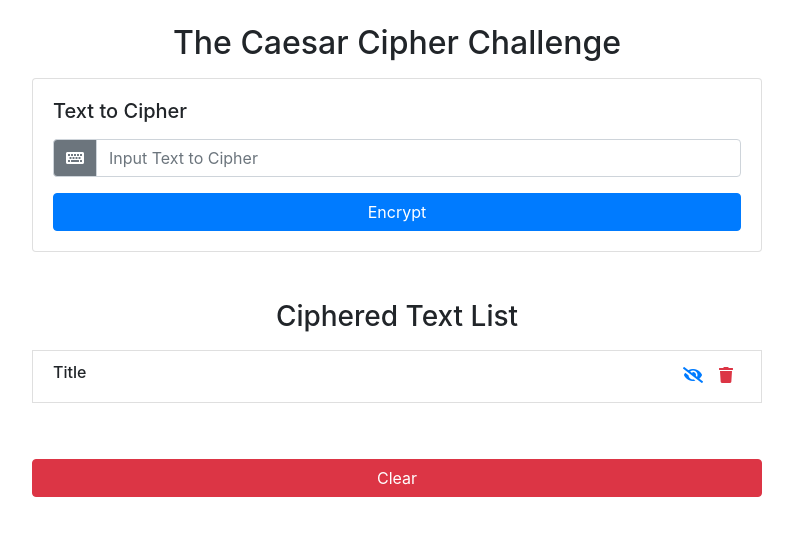
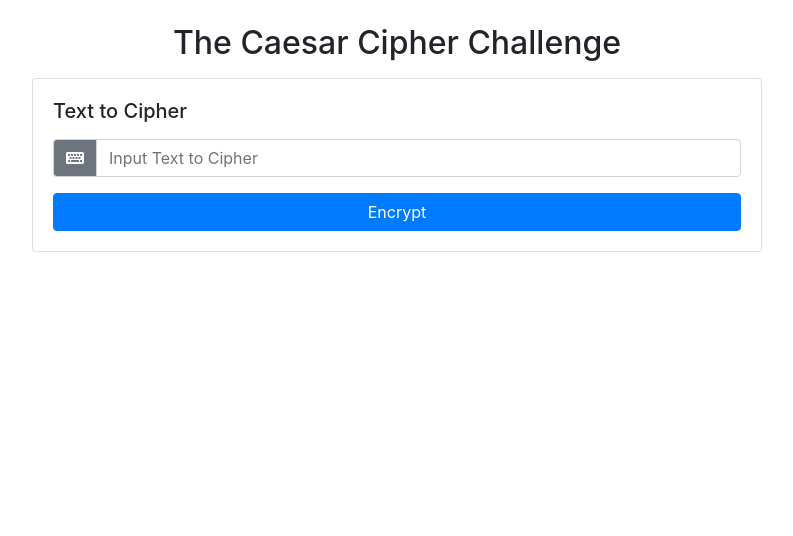
Before and after one commit to hrmendoza96/CaesarCipherChallenge, a React (Create React App) app in the folder caesar_cipher/: page / in a window 1280 px wide. Shown: the top 536 px of the page, without its empty margins (243-1036 px from the left). Built offline with nearby package versions, Linux system fonts and the light colour scheme.

Commit message:
Fixing Bugs.

```diff
--- a/caesar_cipher/src/App.js
+++ b/caesar_cipher/src/App.js
@@ -1,22 +1,43 @@
 import React, { useState } from 'react';
 import Input from './components/Input';
-import TextList from './components/TextList';
+import CipheredText from './components/CipheredText';
 
 //Import Bootstrap
 import 'bootstrap/dist/css/bootstrap.min.css';
-import uuid from 'uuid';
+
+function App() {
+  const [cipheredTexts, setCipheredTexts] = useState([
+    {
+      text: 'Hello Harold'
+    },
+    {
+      text: 'This is a test'
+    }
+    ,
+    {
+      text: 'This is a test 2'
+    }
+  ]);
+
+  const handleChange = (e) =>{
+    this.setState({
+      text: e.target.value
+    });
+  }
+
+  const addText = (text) => {
+    const newCipheredText = [...cipheredTexts, { text }];
+    setCipheredTexts(newCipheredText);
+  }
+
+  const handleSubmit = (e) => {
+    e.preventDefault(); //Prevent Refresh of page
 
 
+    const addCipheredText = [...cipheredTexts, newText];
+    setCipheredTexts(addCipheredText);
 
-function App() {
-  const [cipheredText, setCipheredTexts] = useState([
-    {
-      text: 'Hello Harold',
-    },
-    {
-      text: 'This is a test',
-    }
-  ]);
+  }
 
   const cipher = (textToCipher) => {
     const textArray = textToCipher.toUpperCase().split(""); //Splits each letter
@@ -24,7 +45,7 @@ function App() {
       "N", "O", "P", "Q", "R", "S", "T", "U", "V", "W", "X", "Y", "Z"];
     let cipheredArray = [];
     for (let i = 0; i < textArray.length; i++) {
-      if (alphabet.indexOf(textArray[i]) != -1) {
+      if (alphabet.indexOf(textArray[i]) !== -1) {
         if (alphabet.indexOf(textArray[i]) <= 13) {
           cipheredArray.push(alphabet[alphabet.indexOf(textArray[i]) + 13]);
         } else {
@@ -36,9 +57,8 @@ function App() {
     }
 
 
-    console.log(cipheredArray.join(""));
+    return cipheredArray.join("");
   }
-
 
   return (
     <div>
@@ -46,9 +66,17 @@ function App() {
         <div className="row">
           <div className="col col-md-8 mt-4 mx-auto ">
             <h2 className="text-capitalize text-center">The Caesar Cipher Challenge</h2>
-            {cipher("Hola Harold")}
-            <Input/>
-            <TextList />
+            <Input addText={addText} handleSubmit={handleSubmit} />
+
+            {
+              cipheredTexts.map((cipheredText, index) => (
+                cipheredText.text = cipher(cipheredText.text), //CipherText
+                console.log(cipheredText)
+                // <CipheredText key={index} index={index} cipheredText={cipheredText} />
+              ))
+
+            }
+
           </div>
         </div>
       </div>
--- a/caesar_cipher/src/components/CipheredText.js
+++ b/caesar_cipher/src/components/CipheredText.js
@@ -4,7 +4,7 @@ export default class CipheredText extends Component {
     render() {
         return (
             <li className="list-group-item d-flex justify-content-between my-2">
-                <h6>Title</h6>
+                <h6> {this.props.cipheredText.text} </h6>
                 <div className="todo-icon">
                     <span className="mx-2 text-primary">
                         <i className="fas fa-eye-slash"/>
--- a/caesar_cipher/src/components/Input.js
+++ b/caesar_cipher/src/components/Input.js
@@ -1,10 +1,11 @@
-import React, { Component } from 'react'
+import React, { Component} from 'react'
 
 export default class Input extends Component {
     render() {
+        const {value, handleChange, handleSubmit} = this.props;
         return (
             <div className="card card-body my-3">
-                <form>
+                <form onSubmit={handleSubmit}>
                     <div className="mb-3">
                         <h5>Text to Cipher</h5>
                     </div>
@@ -14,7 +15,7 @@ export default class Input extends Component {
                                 <i className="fas fa-keyboard"></i>
                             </div>
                         </div>
-                        <input type="text" className="form-control" placeholder="Input Text to Cipher" ></input>
+                        <input type="text" className="form-control" placeholder="Input Text to Cipher" value={value} onChange={handleChange}></input>
                     </div>
                     <button type="submit" className="btn btn-block btn-primary mt-3">Encrypt</button>
                 </form>
```
